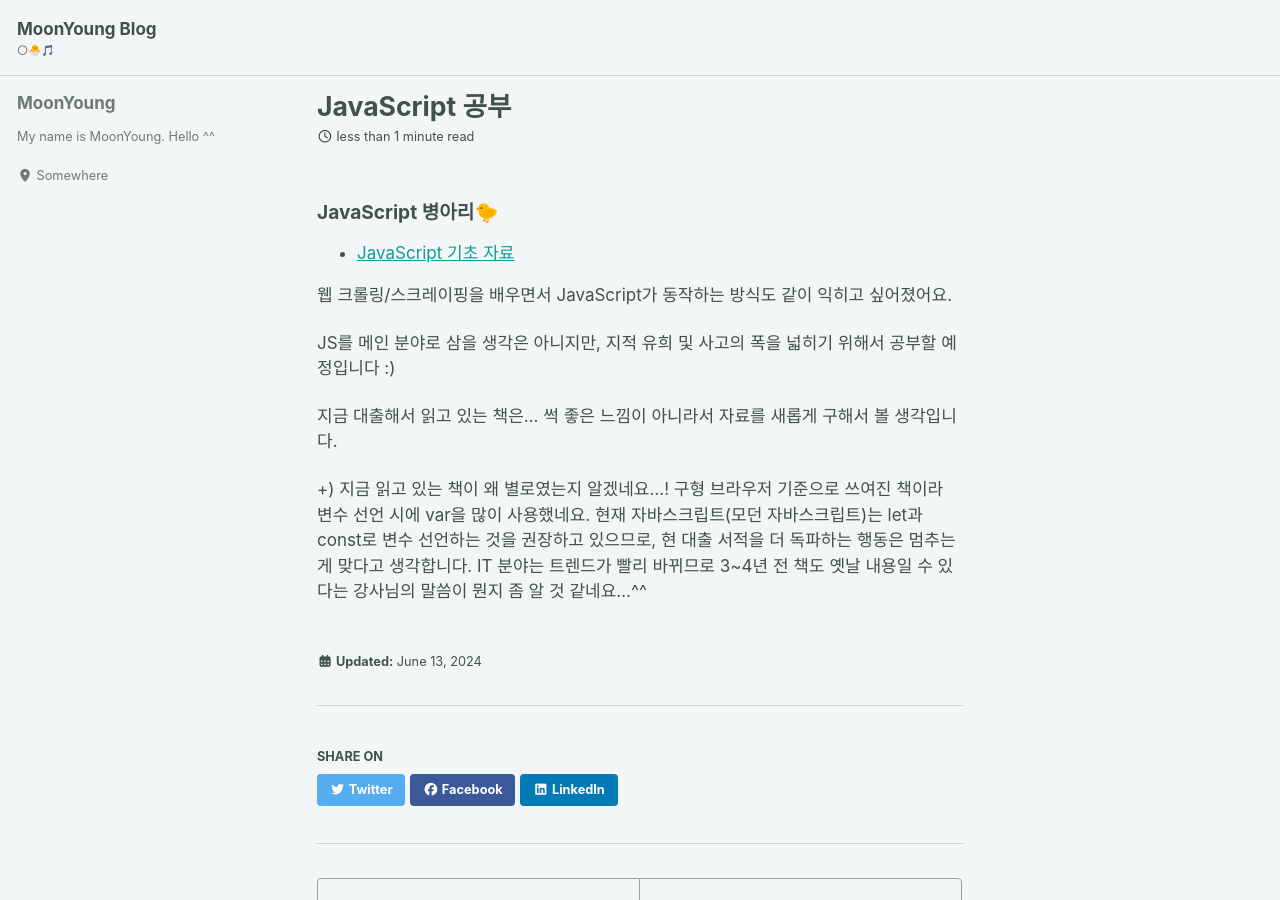
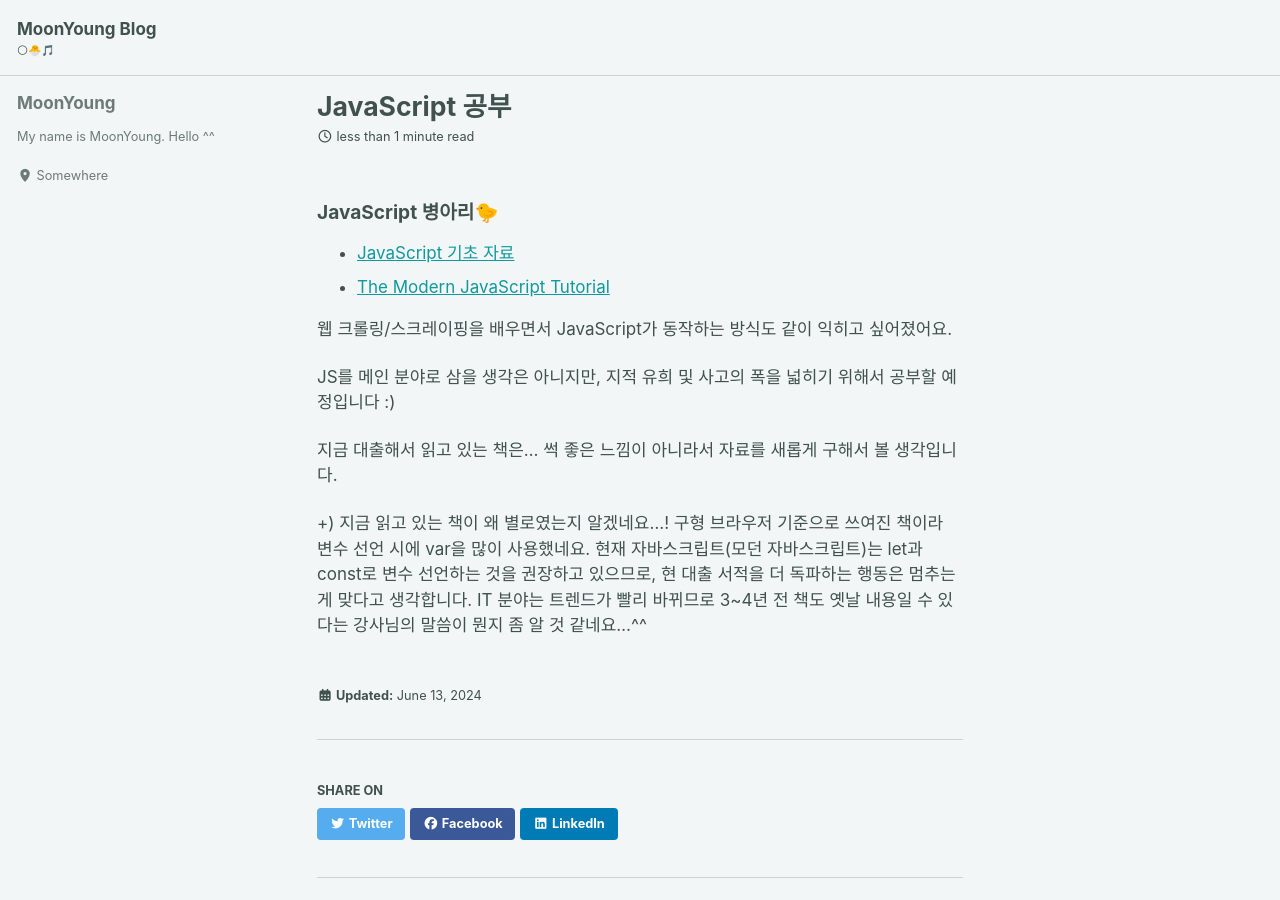
Before and after one commit to MOONisYOUNG/MOONisYOUNG.github.io, a Jekyll site: the page built from _posts/2024-06-13-js_study_start.md, in a window 1280 px wide and 900 px high. Built offline with Jekyll 4.4.1, drawn with Linux system fonts in a browser that asks for light colours; cached includes are drawn as plain includes; comment, search, counter and statistics services are not loaded.

Commit message:
Update 2024-06-13-js_study_start.md

```diff
--- a/_posts/2024-06-13-js_study_start.md
+++ b/_posts/2024-06-13-js_study_start.md
@@ -4,6 +4,7 @@ title: JavaScript 공부
 ---
 ### JavaScript 병아리🐤
 * [JavaScript 기초 자료](https://learnjs.vlpt.us/)
+* [The Modern JavaScript Tutorial](https://javascript.info/)
 
 웹 크롤링/스크레이핑을 배우면서 JavaScript가 동작하는 방식도 같이 익히고 싶어졌어요.
 
```
